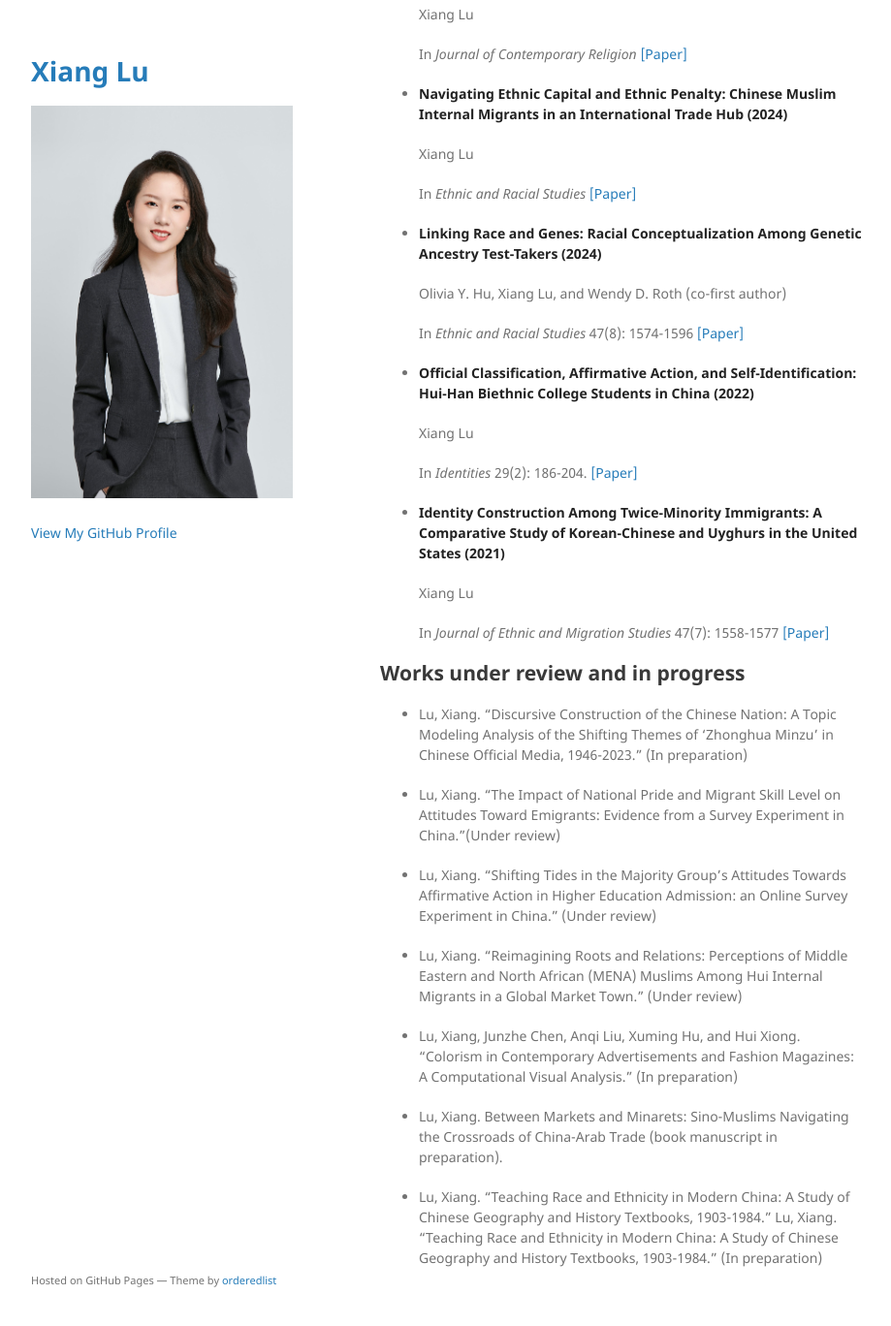
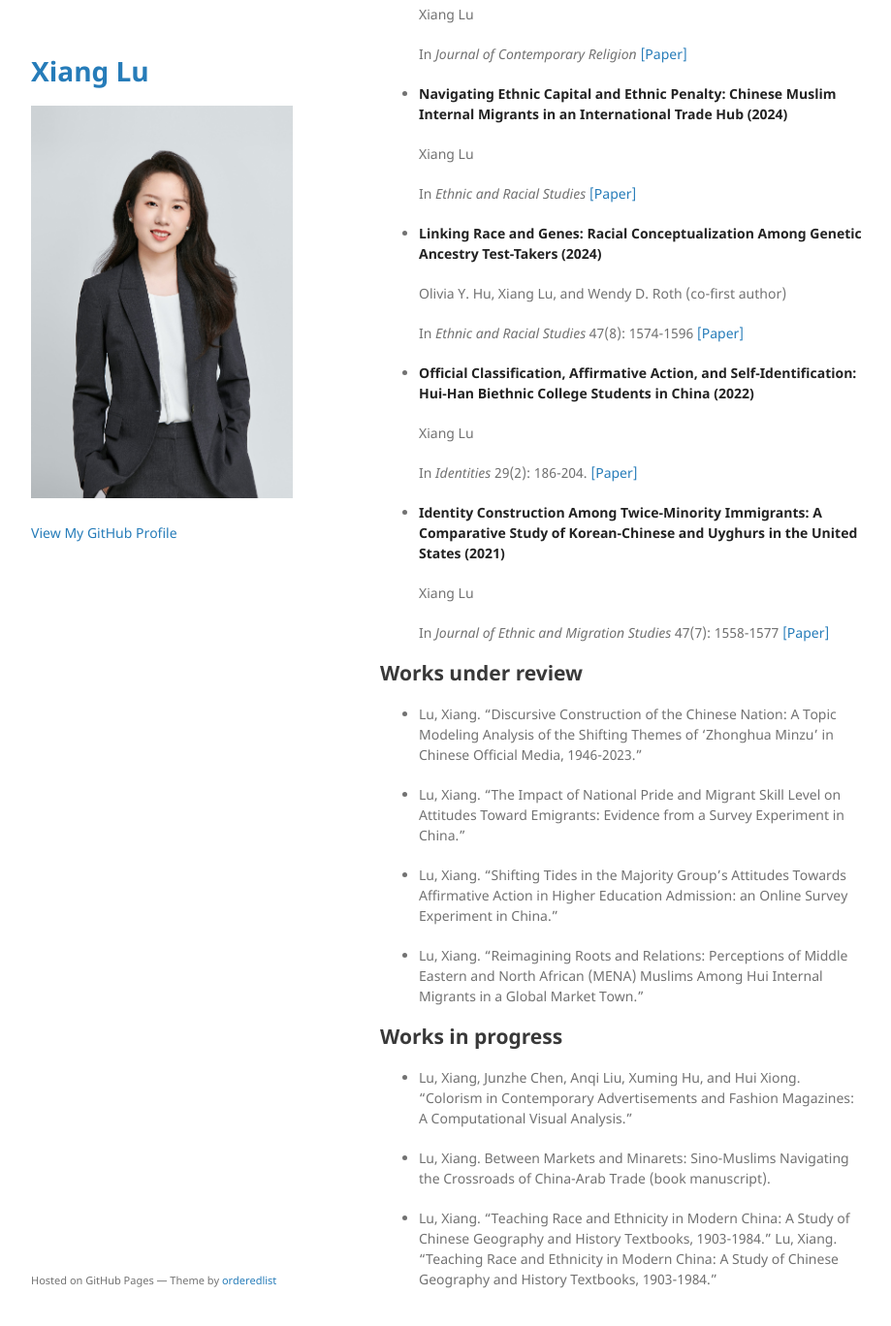
Before and after one commit to xianglusoc/xianglusoc.github.io, a Jekyll site: the page built from index.md, in a window 1280 px wide and 1400 px high, scrolled down 723 px. Shown: the top 1368 px of the window at 97% size, without its empty margins (178-1097 px from the left). Built offline with Jekyll 4.4.1, drawn with Linux system fonts in a browser that asks for light colours; our own code applies the rules of GitHub Pages for plain Markdown files; the repository's description, which GitHub fills in, is left out.

Commit message:
Update index.md

```diff
--- a/index.md
+++ b/index.md
@@ -47,18 +47,20 @@ Contact: xiang.lu@zju.edu.cn
 
   In *Journal of Ethnic and Migration Studies* 47(7): 1558-1577  [[Paper]](https://www.tandfonline.com/doi/abs/10.1080/1369183X.2019.1577725)
 
-## Works under review and in progress
+## Works under review
 
-- Lu, Xiang. “Discursive Construction of the Chinese Nation: A Topic Modeling Analysis of the Shifting Themes of ‘Zhonghua Minzu’ in Chinese Official Media, 1946-2023.” (In preparation)
+- Lu, Xiang. “Discursive Construction of the Chinese Nation: A Topic Modeling Analysis of the Shifting Themes of ‘Zhonghua Minzu’ in Chinese Official Media, 1946-2023.”
 
-- Lu, Xiang. “The Impact of National Pride and Migrant Skill Level on Attitudes Toward Emigrants: Evidence from a Survey Experiment in China.”(Under review)
+- Lu, Xiang. “The Impact of National Pride and Migrant Skill Level on Attitudes Toward Emigrants: Evidence from a Survey Experiment in China.”
 
-- Lu, Xiang. “Shifting Tides in the Majority Group’s Attitudes Towards Affirmative Action in Higher Education Admission: an Online Survey Experiment in China.” (Under review)
+- Lu, Xiang. “Shifting Tides in the Majority Group’s Attitudes Towards Affirmative Action in Higher Education Admission: an Online Survey Experiment in China.”
 
-- Lu, Xiang. “Reimagining Roots and Relations: Perceptions of Middle Eastern and North African (MENA) Muslims Among Hui Internal Migrants in a Global Market Town.” (Under review)
+- Lu, Xiang. “Reimagining Roots and Relations: Perceptions of Middle Eastern and North African (MENA) Muslims Among Hui Internal Migrants in a Global Market Town.”
 
-- Lu, Xiang, Junzhe Chen, Anqi Liu, Xuming Hu, and Hui Xiong. “Colorism in Contemporary Advertisements and Fashion Magazines: A Computational Visual Analysis.” (In preparation)
+## Works in progress
 
-- Lu, Xiang. Between Markets and Minarets: Sino-Muslims Navigating the Crossroads of China-Arab Trade (book manuscript in preparation).
+- Lu, Xiang, Junzhe Chen, Anqi Liu, Xuming Hu, and Hui Xiong. “Colorism in Contemporary Advertisements and Fashion Magazines: A Computational Visual Analysis.”
 
-- Lu, Xiang. “Teaching Race and Ethnicity in Modern China: A Study of Chinese Geography and History Textbooks, 1903-1984.” Lu, Xiang. “Teaching Race and Ethnicity in Modern China: A Study of Chinese Geography and History Textbooks, 1903-1984.” (In preparation)
+- Lu, Xiang. Between Markets and Minarets: Sino-Muslims Navigating the Crossroads of China-Arab Trade (book manuscript).
+
+- Lu, Xiang. “Teaching Race and Ethnicity in Modern China: A Study of Chinese Geography and History Textbooks, 1903-1984.” Lu, Xiang. “Teaching Race and Ethnicity in Modern China: A Study of Chinese Geography and History Textbooks, 1903-1984.”
```
